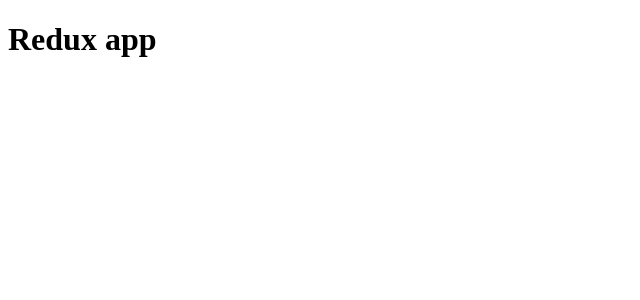
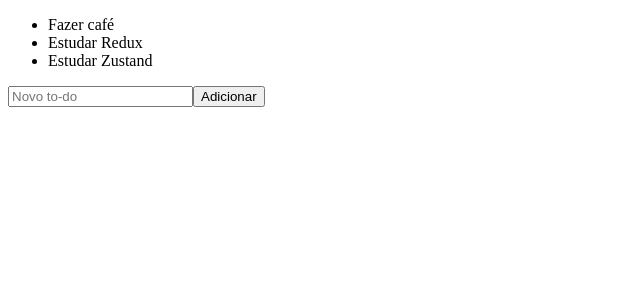
Before and after one commit to RenanFachin/RS_ReduxAndZustand, a React (Vite) app: page / in a window 1280 px wide. Shown: the top 300 px of the page, without its empty margins (0-640 px from the left). Built offline with nearby package versions, Linux system fonts and the light colour scheme.

Commit message:
feat: implementa o provider do redux para todos os components

```diff
--- a/package.json
+++ b/package.json
@@ -10,8 +10,10 @@
     "preview": "vite preview"
   },
   "dependencies": {
+    "@reduxjs/toolkit": "^1.9.7",
     "react": "^18.2.0",
-    "react-dom": "^18.2.0"
+    "react-dom": "^18.2.0",
+    "react-redux": "^8.1.3"
   },
   "devDependencies": {
     "@types/react": "^18.2.15",
--- a/src/App.tsx
+++ b/src/App.tsx
@@ -1,5 +1,15 @@
+import { Provider as ReduxProvider } from 'react-redux'
+
+import { AddTodo } from "./components/AddTodo";
+import { TodoList } from "./components/TodoList";
+import { store } from './store';
+
 export function App() {
   return (
-    <h1>Redux app</h1>
+    <ReduxProvider store={store}>
+      <TodoList />
+
+      <AddTodo />
+    </ReduxProvider>
   )
 }
--- /dev/null
+++ b/src/components/AddTodo.tsx
@@ -0,0 +1,32 @@
+import { FormEvent, useState } from "react"
+
+// Actions
+import { useDispatch } from 'react-redux'
+import { add } from "../store"
+
+export function AddTodo() {
+
+  const [newTodo, setNewTodo] = useState('')
+  const dispatch = useDispatch()
+
+  function handleNewTodo(e: FormEvent) {
+    e.preventDefault()
+
+
+    dispatch(add({
+      newTodo
+    }))
+  }
+
+  return (
+    <form onSubmit={handleNewTodo}>
+      <input
+        type="text"
+        placeholder="Novo to-do"
+        value={newTodo}
+        onChange={e => setNewTodo(e.target.value)}
+      />
+      <button type="submit">Adicionar</button>
+    </form>
+  )
+}
--- /dev/null
+++ b/src/components/TodoList.tsx
@@ -0,0 +1,25 @@
+import { useSelector } from 'react-redux'
+
+export function TodoList() {
+
+  const storeTodos = useSelector(store => {
+    // quais infos vão ser retornadas
+    return store.todo // retornando todas as informações (['Fazer café', 'Estudar Redux'])
+  })
+
+
+  // console.log(storeTodos)
+
+  return (
+    <ul>
+      {/* Percorrendo cada item dentro do store.todo */}
+      {
+        storeTodos.map(todo => (
+          <li key={todo}>
+            {todo}
+          </li>
+        ))
+      }
+    </ul>
+  )
+}
--- /dev/null
+++ b/src/store/index.ts
@@ -0,0 +1,26 @@
+// https://redux-toolkit.js.org/api/createSlice
+// https://redux-toolkit.js.org/api/configureStore
+import { configureStore, createSlice } from '@reduxjs/toolkit'
+
+const todoSlice = createSlice({
+  name: 'todo',
+  initialState: ['Fazer café', 'Estudar Redux', 'Estudar Zustand'],
+
+  reducers: {
+    // são as actions, ou seja, todas as ações que o usuário pode fazer para alterar alguma informação dentro do estado
+    add: (state, action) => {
+      // state é o que já está no estado
+      // action contem o type e o payload
+      console.log(state, action)
+    }
+  }
+})
+
+export const store = configureStore({
+  reducer: {
+    todo: todoSlice.reducer
+  }
+})
+
+// exportando o action
+export const { add } = todoSlice.actions
```
Also changed, not shown: 1 other file (tests, documents, lock files or other folders).
